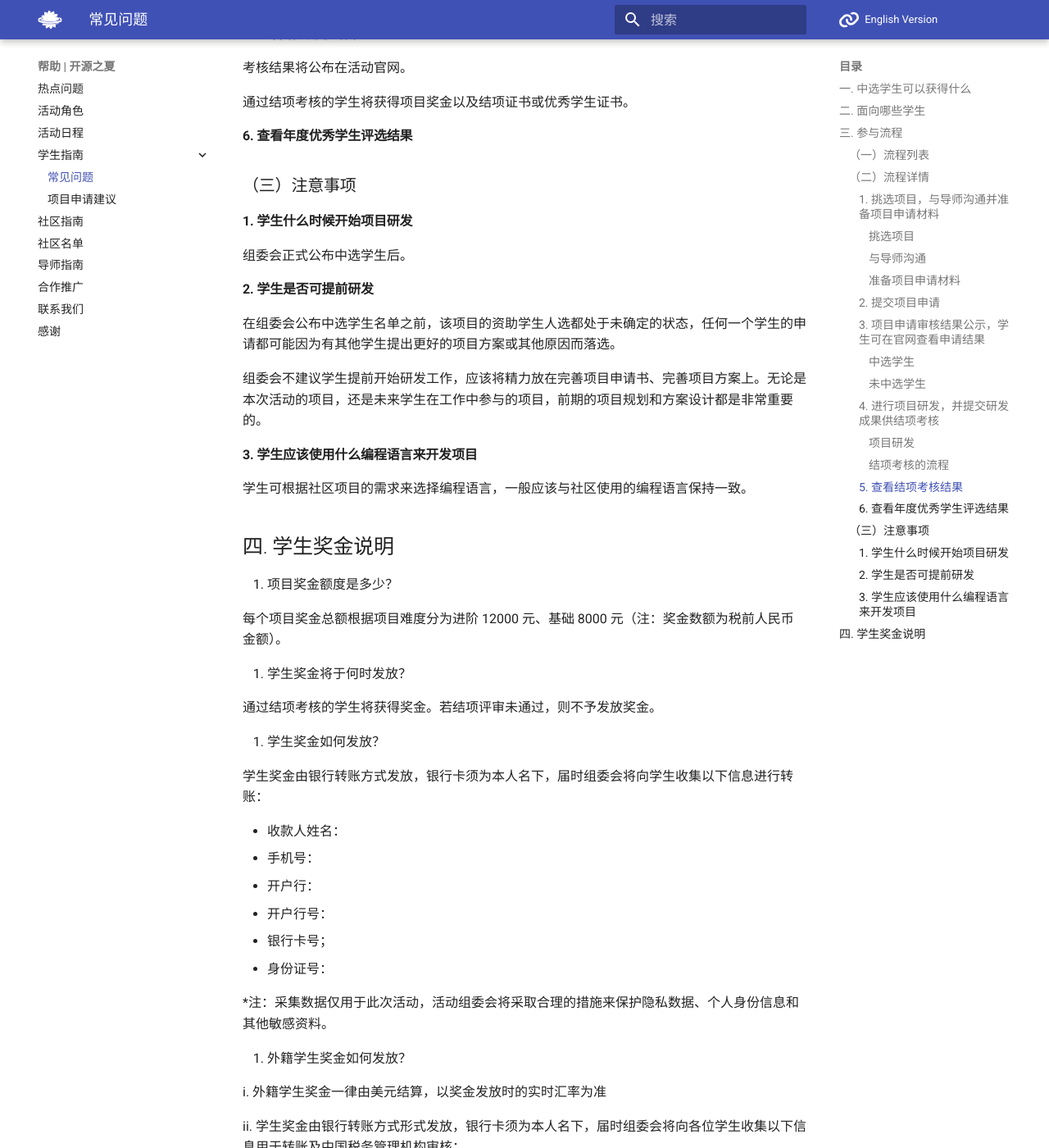
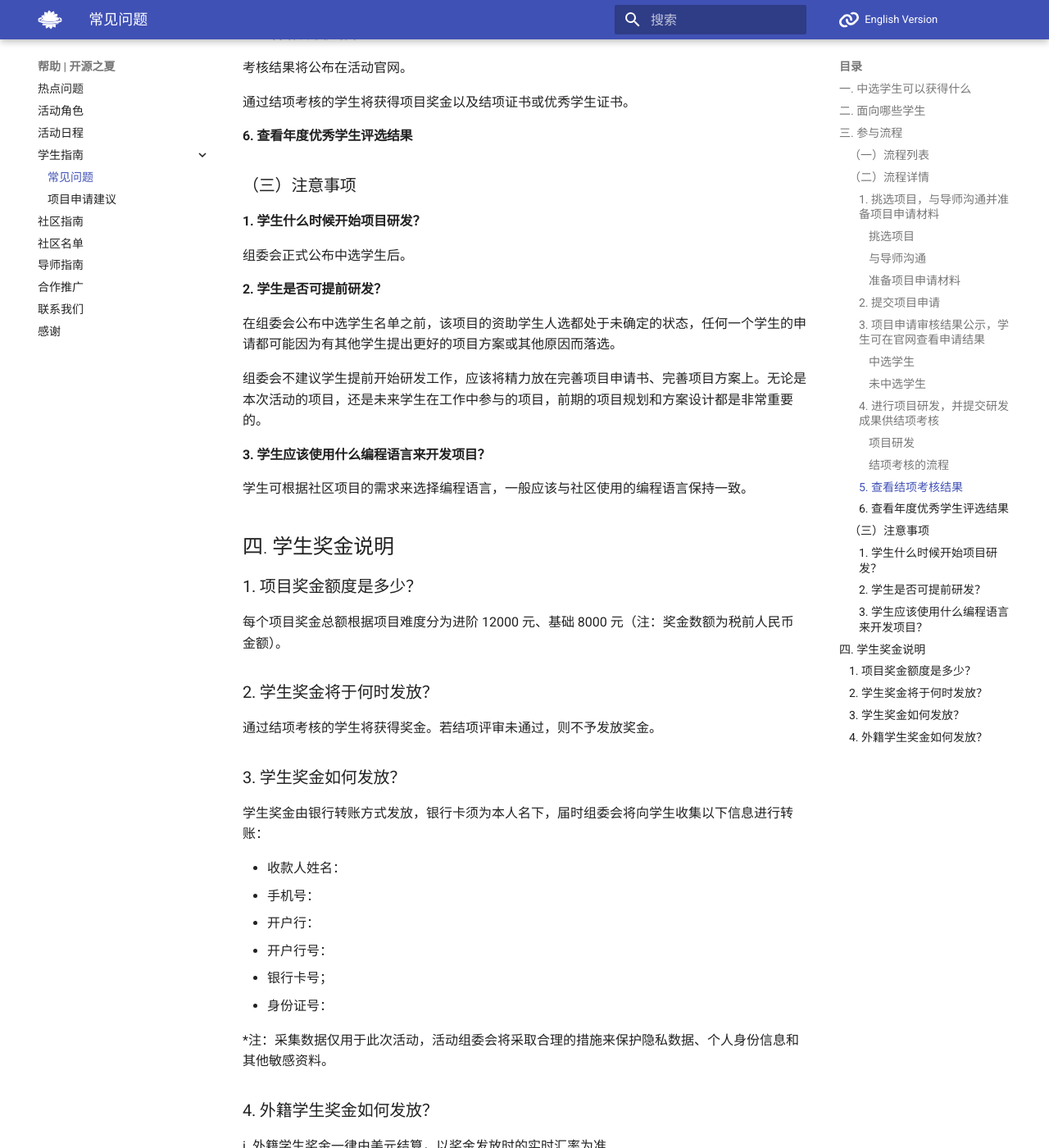
Before and after one commit to summer-ospp/help, an MkDocs documentation site: the page built from docs/student.md, in a window 1280 px wide and 1400 px high, scrolled down 3498 px. Shown: the whole window at 82% size. Built offline with MkDocs 1.6.1 and Material for MkDocs 9.7.7, drawn with Linux system fonts in a browser that asks for light colours; comment, search, counter and statistics services are not loaded.

Commit message:
Create student.md

```diff
--- a/docs/student.md
+++ b/docs/student.md
@@ -154,17 +154,17 @@ iii. 组委会组织评审团，针对项目产出进行评审，并综合社区
 ### （三）注意事项
 
 
-#### 1. 学生什么时候开始项目研发
+#### 1. 学生什么时候开始项目研发？
 
 组委会正式公布中选学生后。
 
-#### 2. 学生是否可提前研发
+#### 2. 学生是否可提前研发？
 
 在组委会公布中选学生名单之前，该项目的资助学生人选都处于未确定的状态，任何一个学生的申请都可能因为有其他学生提出更好的项目方案或其他原因而落选。
 
 组委会不建议学生提前开始研发工作，应该将精力放在完善项目申请书、完善项目方案上。无论是本次活动的项目，还是未来学生在工作中参与的项目，前期的项目规划和方案设计都是非常重要的。
 
-#### 3. 学生应该使用什么编程语言来开发项目
+#### 3. 学生应该使用什么编程语言来开发项目？
 
 学生可根据社区项目的需求来选择编程语言，一般应该与社区使用的编程语言保持一致。
 
@@ -172,15 +172,15 @@ iii. 组委会组织评审团，针对项目产出进行评审，并综合社区
 
 ## 四. 学生奖金说明
 
-1. 项目奖金额度是多少？
+### 1. 项目奖金额度是多少？
 
    每个项目奖金总额根据项目难度分为进阶 12000 元、基础 8000 元（注：奖金数额为税前人民币金额）。
 
-2. 学生奖金将于何时发放？
+### 2. 学生奖金将于何时发放？
 
    通过结项考核的学生将获得奖金。若结项评审未通过，则不予发放奖金。
 
-3. 学生奖金如何发放？
+### 3. 学生奖金如何发放？
 
    学生奖金由银行转账方式发放，银行卡须为本人名下，届时组委会将向学生收集以下信息进行转账：
 
@@ -193,7 +193,7 @@ iii. 组委会组织评审团，针对项目产出进行评审，并综合社区
 
    *注：采集数据仅用于此次活动，活动组委会将采取合理的措施来保护隐私数据、个人身份信息和其他敏感资料。
 
-4. 外籍学生奖金如何发放？
+### 4. 外籍学生奖金如何发放？
 
    i. 外籍学生奖金一律由美元结算，以奖金发放时的实时汇率为准
 
```
